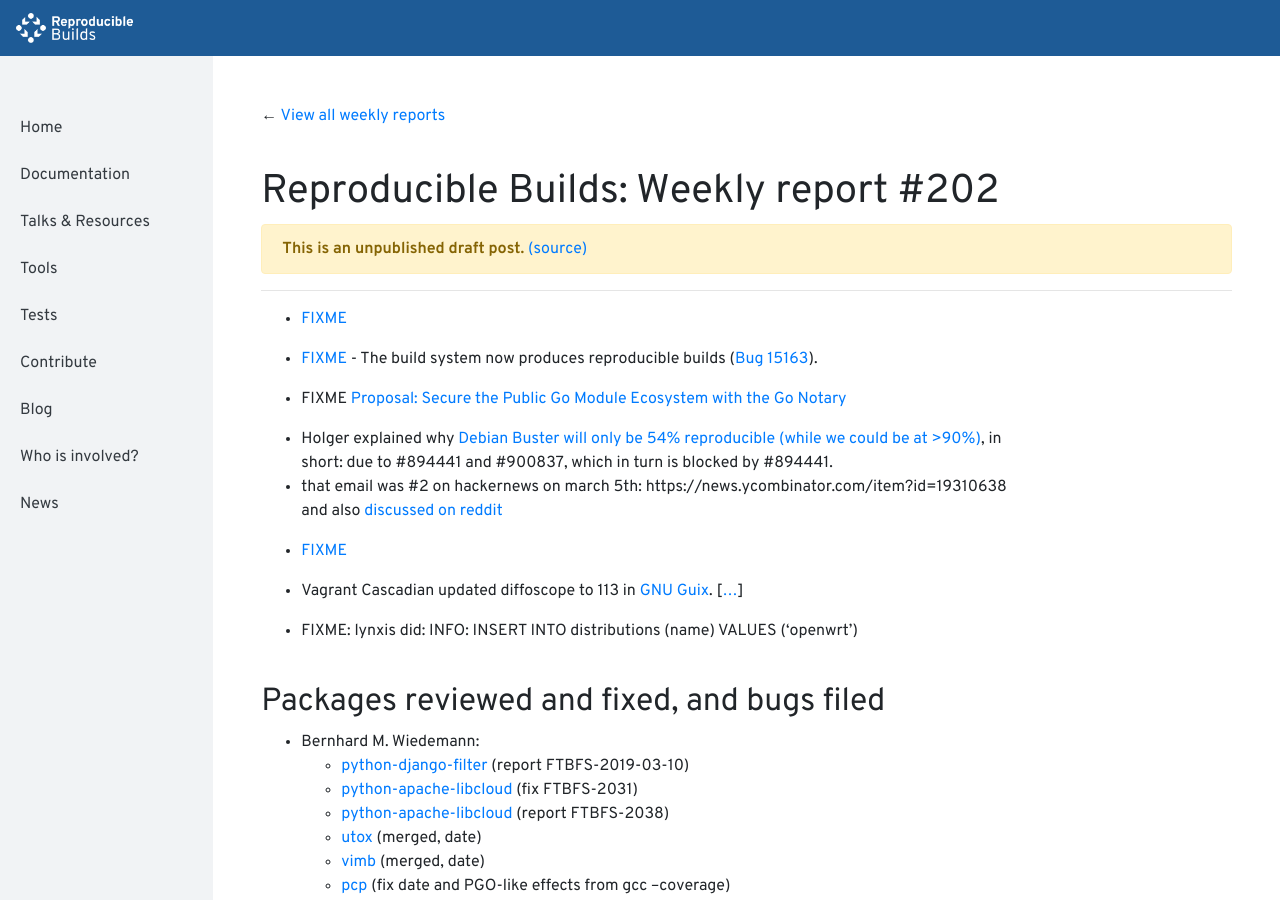
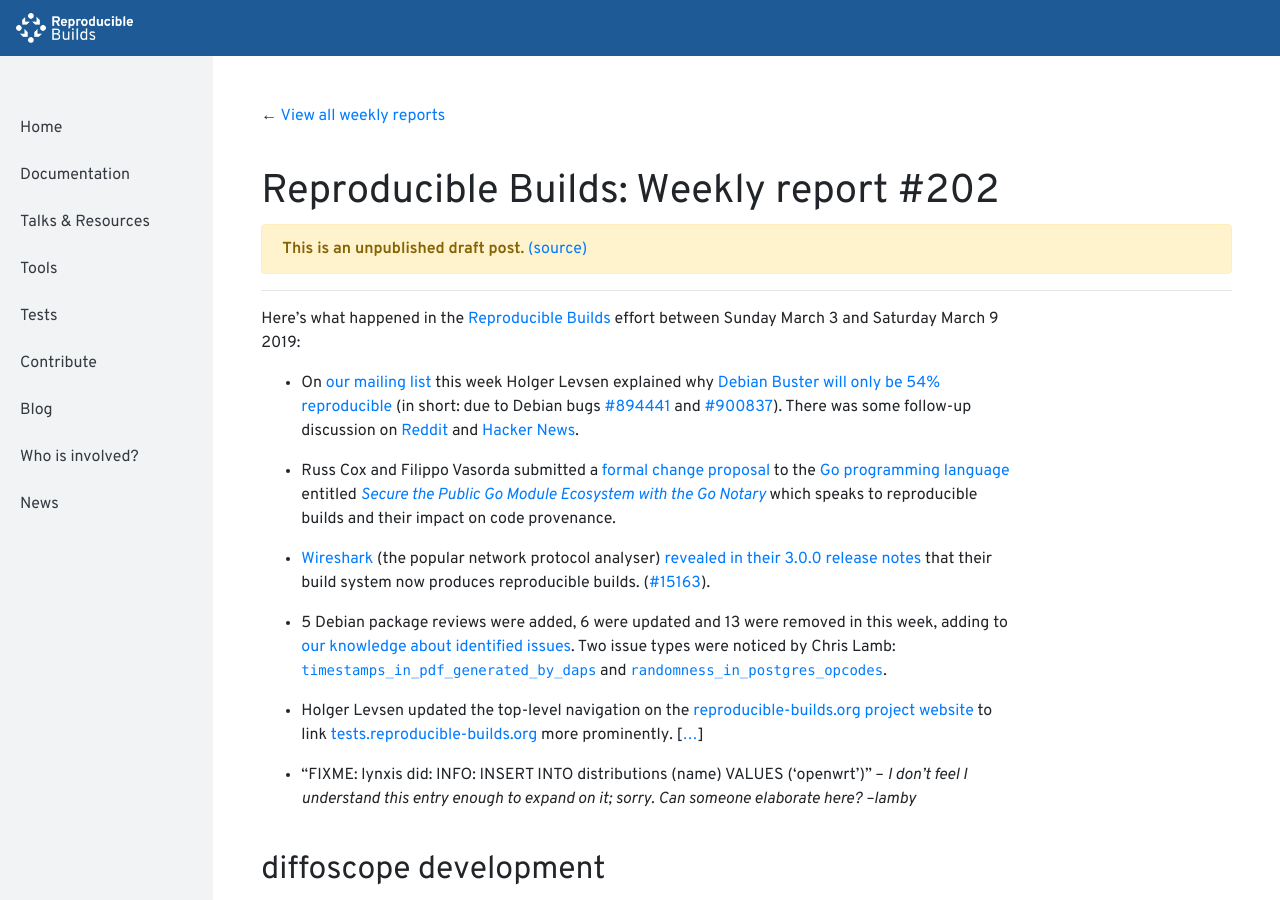
Before and after one commit to prototypefund/reproducible-website, a Jekyll site: the page built from _blog/posts/202.md, in a window 1280 px wide and 900 px high. Built offline with Jekyll 4.4.1, drawn with Linux system fonts in a browser that asks for light colours; some of the changed text lies outside the part shown.

Commit message:
202: Initial draft.

```diff
--- a/_blog/posts/202.md
+++ b/_blog/posts/202.md
@@ -3,27 +3,69 @@
 week: 202
 ---
 
-* [FIXME](https://salsa.debian.org/reproducible-builds/diffoscope/issues/45#note_68258)
+Here's what happened in the [Reproducible Builds](https://reproducible-builds.org) effort between Sunday March 3 and Saturday March 9 2019:
 
-* [FIXME](https://www.wireshark.org/docs/relnotes/wireshark-3.0.0.html) - The build system now produces reproducible builds ([Bug 15163](https://bugs.wireshark.org/bugzilla/show_bug.cgi?id=15163)).
+* On [our mailing list](https://lists.reproducible-builds.org/pipermail/rb-general/) this week Holger Levsen explained why [Debian Buster will only be 54% reproducible](https://lists.reproducible-builds.org/pipermail/rb-general/2019-March/001492.html) (in short: due to Debian bugs [#894441](https://bugs.debian.org/894441) and [#900837](https://bugs.debian.org/900837)). There was some follow-up discussion on [Reddit](https://www.reddit.com/r/linux/comments/axxkov/debian_buster_will_only_be_54_reproducible_while/) and [Hacker News](https://news.ycombinator.com/item?id=19310638).
 
-* FIXME [Proposal: Secure the Public Go Module Ecosystem with the Go Notary](https://go.googlesource.com/proposal/+/master/design/25530-notary.md)
+* Russ Cox and Filippo Vasorda submitted a [formal change proposal](https://go.googlesource.com/proposal/) to the [Go programming language](https://golang.org/) entitled [*Secure the Public Go Module Ecosystem with the Go Notary*](https://go.googlesource.com/proposal/+/master/design/25530-notary.md) which speaks to reproducible builds and their impact on code provenance.
 
-* Holger explained why [Debian Buster will only be 54% reproducible (while we could be at >90%)](https://lists.reproducible-builds.org/pipermail/rb-general/2019-March/001492.html), in short: due to #894441 and #900837, which in turn is blocked by #894441.
- * that email was #2 on hackernews on march 5th:  https://news.ycombinator.com/item?id=19310638 and also [discussed on reddit](https://www.reddit.com/r/linux/comments/axxkov/debian_buster_will_only_be_54_reproducible_while/)
+* [Wireshark](https://www.wireshark.org/) (the popular network protocol analyser) [revealed in their 3.0.0 release notes](https://www.wireshark.org/docs/relnotes/wireshark-3.0.0.html) that their build system now produces reproducible builds.&nbsp;([#15163](https://bugs.wireshark.org/bugzilla/show_bug.cgi?id=15163)).
 
-* [FIXME](https://www.reddit.com/r/linux/comments/axxkov/debian_buster_will_only_be_54_reproducible_while/)
+* 5 Debian package reviews were added, 6 were updated and 13 were removed in this week, adding to [our knowledge about identified issues](https://tests.reproducible-builds.org/debian/index_issues.html). Two issue types were noticed by Chris Lamb: [`timestamps_in_pdf_generated_by_daps`](https://salsa.debian.org/reproducible-builds/reproducible-notes/commit/f4953e97) and [`randomness_in_postgres_opcodes`](https://salsa.debian.org/reproducible-builds/reproducible-notes/commit/dd1186d4).
 
-* Vagrant Cascadian updated diffoscope to 113 in [GNU Guix](https://www.gnu.org/software/guix/).&nbsp;[[...](https://git.savannah.gnu.org/cgit/guix.git/commit/?id=11599cff1e0335797deab8f48d1fe8741d7eeb11)]
+* Holger Levsen updated the top-level navigation on the [reproducible-builds.org project website](https://reproducible-builds.org) to link [tests.reproducible-builds.org](https://tests.reproducible-builds.org) more prominently.&nbsp;[[...](https://salsa.debian.org/reproducible-builds/reproducible-website/commit/58291d3)]
 
-* FIXME: lynxis did: INFO: 	INSERT INTO distributions (name) VALUES ('openwrt')
+* "FIXME: lynxis did: INFO: INSERT INTO distributions (name) VALUES ('openwrt')" -- *I don't feel I understand this entry enough to expand on it; sorry. Can someone elaborate here? --lamby*
+
+## diffoscope development
+
+[![]({{ "/images/blog/202/diffoscope.svg" | prepend: site.baseurl }})](https://diffoscope.org)
+
+[diffoscope](https://diffoscope.org/) is our in-depth "diff-on-steroids" utility which helps us diagnose reproducibility issues in packages. This week:
+
+Chris Lamb [uploaded version `113` to Debian unstable](https://tracker.debian.org/news/1033884/accepted-diffoscope-113-source-all-into-unstable/) fixing a long list of issues. It [included contributions already covered in previous weeks](https://salsa.debian.org/reproducible-builds/diffoscope/commits/113) as well as new ones by Chris, including:
+
+* Provide explicit help when the libarchive system package is missing or "incomplete". ([#50](https://salsa.debian.org/reproducible-builds/issues/50))
+* Explicitly mention when the guestfs module is missing at runtime and we are falling back to a binary diff. ([#45](https://salsa.debian.org/reproducible-builds/diffoscope/issues/45))
+
+Vagrant Cascadian made the corresponding update to [GNU Guix](https://www.gnu.org/software/guix/).&nbsp;[[...](https://git.savannah.gnu.org/cgit/guix.git/commit/?id=11599cff1e0335797deab8f48d1fe8741d7eeb11)]
 
 ## Packages reviewed and fixed, and bugs filed
 
 * Bernhard M. Wiedemann:
-    * [python-django-filter](https://github.com/carltongibson/django-filter/issues/1050) (report FTBFS-2019-03-10)
-    * [python-apache-libcloud](https://github.com/apache/libcloud/pull/1279) (fix FTBFS-2031)
-    * [python-apache-libcloud](https://issues.apache.org/jira/browse/LIBCLOUD-1038) (report FTBFS-2038)
+    * [python-django-filter](https://github.com/carltongibson/django-filter/issues/1050) (report `FTBFS-2019-03-10`)
+    * [python-apache-libcloud](https://github.com/apache/libcloud) ([fix `FTBFS-2031`](https://github.com/apache/libcloud/pull/1279) & [report `FTBFS-2038`](https://issues.apache.org/jira/browse/LIBCLOUD-1038))
     * [utox](https://github.com/uTox/uTox/pull/1334) (merged, date)
     * [vimb](https://github.com/fanglingsu/vimb/pull/542) (merged, date)
-    * [pcp](https://build.opensuse.org/request/show/682435) (fix date and PGO-like effects from gcc --coverage)
+    * [pcp](https://build.opensuse.org/request/show/682435) (fix date and [PGO](https://en.wikipedia.org/wiki/Profile-guided_optimization)-like effects from `gcc --coverage`)
+
+* Chris Lamb
+    * [#924003](https://bugs.debian.org/924003) filed against [splint](https://tracker.debian.org/pkg/splint).
+
+## Test framework development
+
+We operate a comprehensive [Jenkins](https://jenkins.io/)-based testing framework that powers [tests.reproducible-builds.org](https://tests.reproducible-builds.org). This week, Holger Levsen made the following improvements:
+
+* Analyse node maintenance job runs to determine whether to mark nodes offline.&nbsp;[[...](https://salsa.debian.org/qa/jenkins.debian.net/commit/0276c1f9)]
+* Detect hanging health check runs, not just failed ones.&nbsp;[[...](https://salsa.debian.org/qa/jenkins.debian.net/commit/b9941d09)]
+* Allow members of the `jenkins` UNIX group to [`sudo(8)`](https://en.wikipedia.org/wiki/Sudo) to the `jenkins` user&nbsp;[[...](https://salsa.debian.org/qa/jenkins.debian.net/commit/71d44a9f)] and simplify adding users to said group&nbsp;[[...](https://salsa.debian.org/qa/jenkins.debian.net/commit/b7131499)].
+* Improve the "SHA1 checker" script to deal with packages with more than one version&nbsp;[[...](https://salsa.debian.org/qa/jenkins.debian.net/commit/05db9170)] and to re-download [buildinfo.debian.net](https://buildinfo.debian.net/)'s files if they are older than two weeks.&nbsp;[[...](https://salsa.debian.org/qa/jenkins.debian.net/commit/5740acdc)]
+* Node maintenance.&nbsp;[[...](https://salsa.debian.org/qa/jenkins.debian.net/commit/db541e4e)][[...](https://salsa.debian.org/qa/jenkins.debian.net/commit/28cb883b)][[...](https://salsa.debian.org/qa/jenkins.debian.net/commit/37544eb9)][[...](https://salsa.debian.org/qa/jenkins.debian.net/commit/23ae81fb)]
+* In the version checker, correctly deal with a rare situation when several, say, [diffoscope](https://diffoscope.org) versions are available in one Debian suite at the same time. [[...](https://salsa.debian.org/qa/jenkins.debian.net/commit/f9a5c2c8)]
+
+In addition, Alexander "*lynxis*" Couzens, made a number of changes to our [OpenWrt](https://en.wikipedia.org/wiki/OpenWrt) support, including:
+
+* Add OpenWrt support to our database.&nbsp;[[...](https://salsa.debian.org/qa/jenkins.debian.net/commit/b556fbf7)]
+* Adding a `reproducible_openwrt_package_parser.py` script.&nbsp;[[...](https://salsa.debian.org/qa/jenkins.debian.net/commit/02dd59fd)]
+* Strip unreproducible certificates from images. [[...](https://salsa.debian.org/qa/jenkins.debian.net/commit/74fc1f1d)]
+
+## Outreachy
+
+Don't forget that Reproducible Builds is part of May/August 2019 round of [Outreachy](https://www.outreachy.org/). Outreachy provides internships to work free software. Internships are open to applicants around the world, working remotely and are not required to move. Interns are paid a stipend of $5,500 for the three month internship and have an additional $500 travel stipend to attend conferences/events.
+
+So far, we received more than ten initial requests from candidates. The closing date for applicants is April 2nd. More information is available [on the application page](https://www.outreachy.org/may-2019-august-2019-outreachy-internships/communities/debian/).
+
+
+---
+
+This week's edition was written by Bernhard M. Wiedemann, Chris Lamb, Holger Levsen, Vagrant Cascadian & reviewed by a bunch of Reproducible Builds folks on IRC & the mailing lists.
```
Also changed, not shown: images/blog/202/diffoscope.svg (added).
